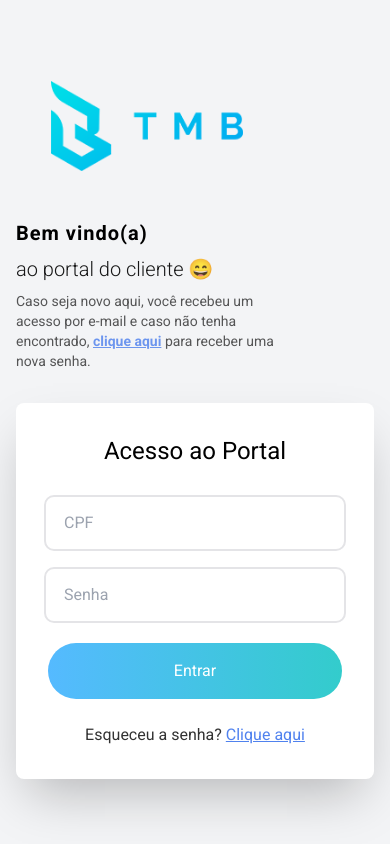
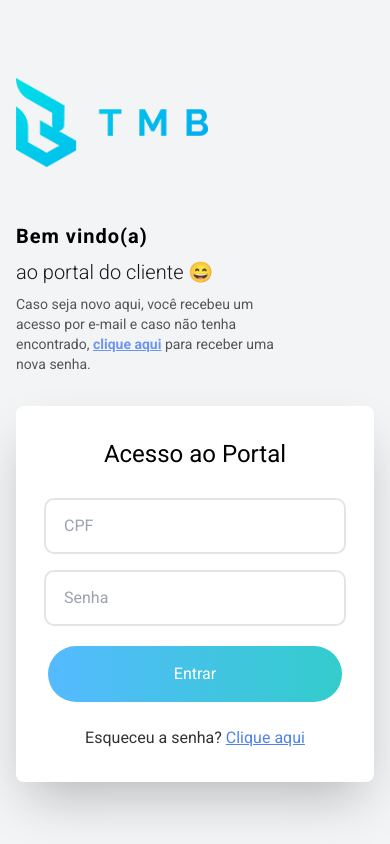
Before and after one commit to aleanrocha/tmb-edu-clone, a React (Vite) app: page /login in a window 390 px wide. Built offline with nearby package versions, Linux system fonts and the light colour scheme.

Commit message:
implement navigation link to homepage

```diff
--- a/src/screens/ForgotPassword/index.jsx
+++ b/src/screens/ForgotPassword/index.jsx
@@ -1,3 +1,5 @@
+import { Link } from 'react-router-dom'
+
 import tmbLogoBlue from '../../assets/tmb-logo-blue.jpg'
 import { InputGlobal, InputSubmit } from '../../components/InputsForm'
 
@@ -6,11 +8,13 @@ export const ForgotPassword = () => {
     <main className="bg-tmb-bg w-full min-h-screen flex justify-center items-center">
       <section className="w-full max-w-[420px] p-6 flex flex-col items-center md:max-w-screen-lg md:flex-row md:justify-around md:gap-4">
         <div className="w-full max-w-96">
+          <Link to={'/'} className='inline-block'>
           <img
             src={tmbLogoBlue}
             alt="Logo azul da TMB"
             className="block mx-auto w-28 mb-4 lg:mx-0 md:w-32 md:py-2"
           />
+          </Link>
           <div className="flex flex-col gap-2 md:gap-4">
             <h1 className="text-xl font-bold tracking-wider md:text-3xl">
               Recuperar Senha
--- a/src/screens/Login/index.jsx
+++ b/src/screens/Login/index.jsx
@@ -8,11 +8,13 @@ export const Login = () => {
     <main className="bg-tmb-bg w-full min-h-screen flex justify-center items-center">
       <section className="w-full p-4 md:max-w-screen-lg md:flex md:justify-between md:items-center md:gap-4">
         <div className="md: mr-24">
-          <img
-            src={tmbLogoBlue}
-            alt="Logo azul da TMB"
-            className="py-4 block mx-auto w-48 mb-8 lg:mx-0 md:w-36 md:py-2"
-          />
+          <Link to={'/'} className="inline-block">
+            <img
+              src={tmbLogoBlue}
+              alt="Logo azul da TMB"
+              className="py-4 block mx-auto w-48 mb-8 lg:mx-0 md:w-36 md:py-2"
+            />
+          </Link>
           <div className="flex flex-col gap-2 md:gap-4">
             <h1 className="text-xl font-bold tracking-wider md:text-4xl">
               Bem vindo(a)
@@ -23,7 +25,10 @@ export const Login = () => {
             <p className="text-sm opacity-65">
               Caso seja novo aqui, você recebeu um acesso por e-mail e caso não
               tenha encontrado,{' '}
-              <Link to={'/recuperarSenha'} className="text-blue-600 underline font-semibold">
+              <Link
+                to={'/recuperarSenha'}
+                className="text-blue-600 underline font-semibold"
+              >
                 clique aqui
               </Link>{' '}
               para receber uma nova senha.
```
